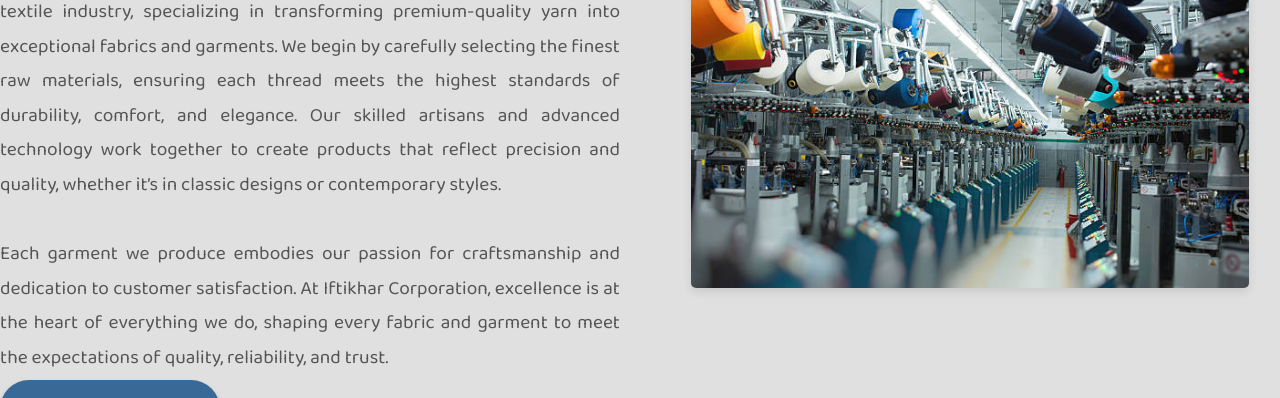
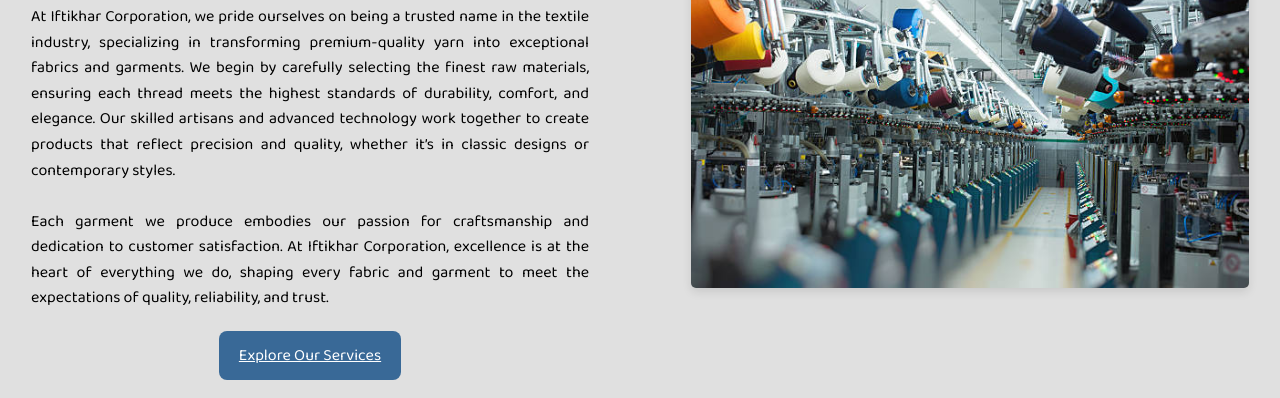
Before and after one commit to hafsa-iftikhar/portfolio-website, a website: page header.html in a window 1280 px wide. Shown: the part 348-746 px from the top of the page. Drawn offline with Linux system fonts and the light colour scheme.

Commit message:
Update header.html

```diff
--- a/header.html
+++ b/header.html
@@ -122,27 +122,27 @@
 }
 
 .hero-text p {
-    font-size: 1.2rem;
-    line-height: 1.8;
-    color: #555;
+    text-align: justify;
+  max-width: 90%;
+  margin: 0 auto;
+  line-height: 1.6;
 }
 
 .button-container {
-  text-align: left;
-  margin-top: 20px;
+  text-align: center;
   width: 100%;
+  margin-top: 20px;;
 }
 
 .custom-button {
   background-color: #396997; /* Professional blue */
   color: white;
-  padding: 15px 30px;
-  text-decoration: none;
-  font-size: 18px;
-  font-weight: bold;
-  border-radius: 30px;
-  transition: all 0.3s ease;
-  box-shadow: 0px 4px 6px rgba(0, 0, 0, 0.2);
+  display: inline-block;
+  padding: 12px 20px;
+  font-size: 16px;
+  border-radius: 8px;
+  text-align: center;
+  white-space: nowrap;
 }
 
 .custom-button:hover {
@@ -646,6 +646,11 @@
     height: auto;
   }
 }
+@media (max-width: 768px) {
+  .custom-button {
+    width: auto; /* Prevents it from stretching weirdly */
+  }
+}
   /* Fix Second Section */
   .second-section {
     height: auto; /* Remove fixed height */
```
